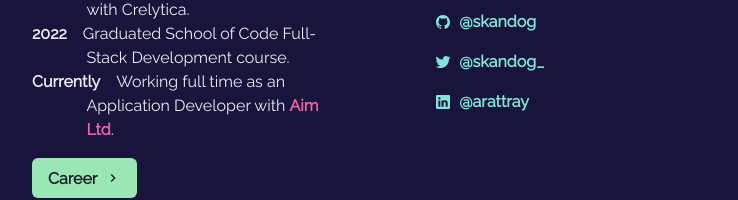
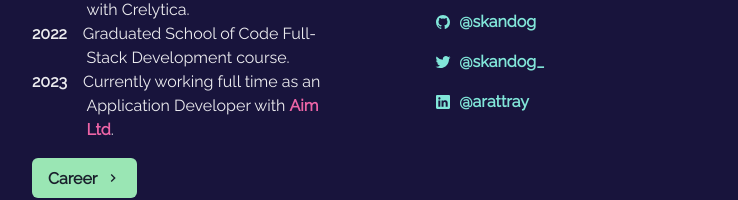
Before and after one commit to skandog/p, a Next.js app: page / in a window 1280 px wide. Shown: the part 1156-1356 px from the top of the page, without its empty margins (256-994 px from the left). Built offline with nearby package versions, Linux system fonts and the light colour scheme.

Commit message:
tiny change to bio

```diff
--- a/pages/index.js
+++ b/pages/index.js
@@ -142,8 +142,8 @@ const Page = () => {
               Graduated School of Code Full-Stack Development course.
             </BioSection>
             <BioSection>
-              <BioYear>Currently</BioYear>
-              Working full time as an Application Developer with{' '}
+              <BioYear>2023</BioYear>
+              Currently working full time as an Application Developer with{' '}
               <NextLink passHref href="https://www.aimltd.uk/">
                 <Link target="_blank">Aim Ltd</Link>
               </NextLink>
```
